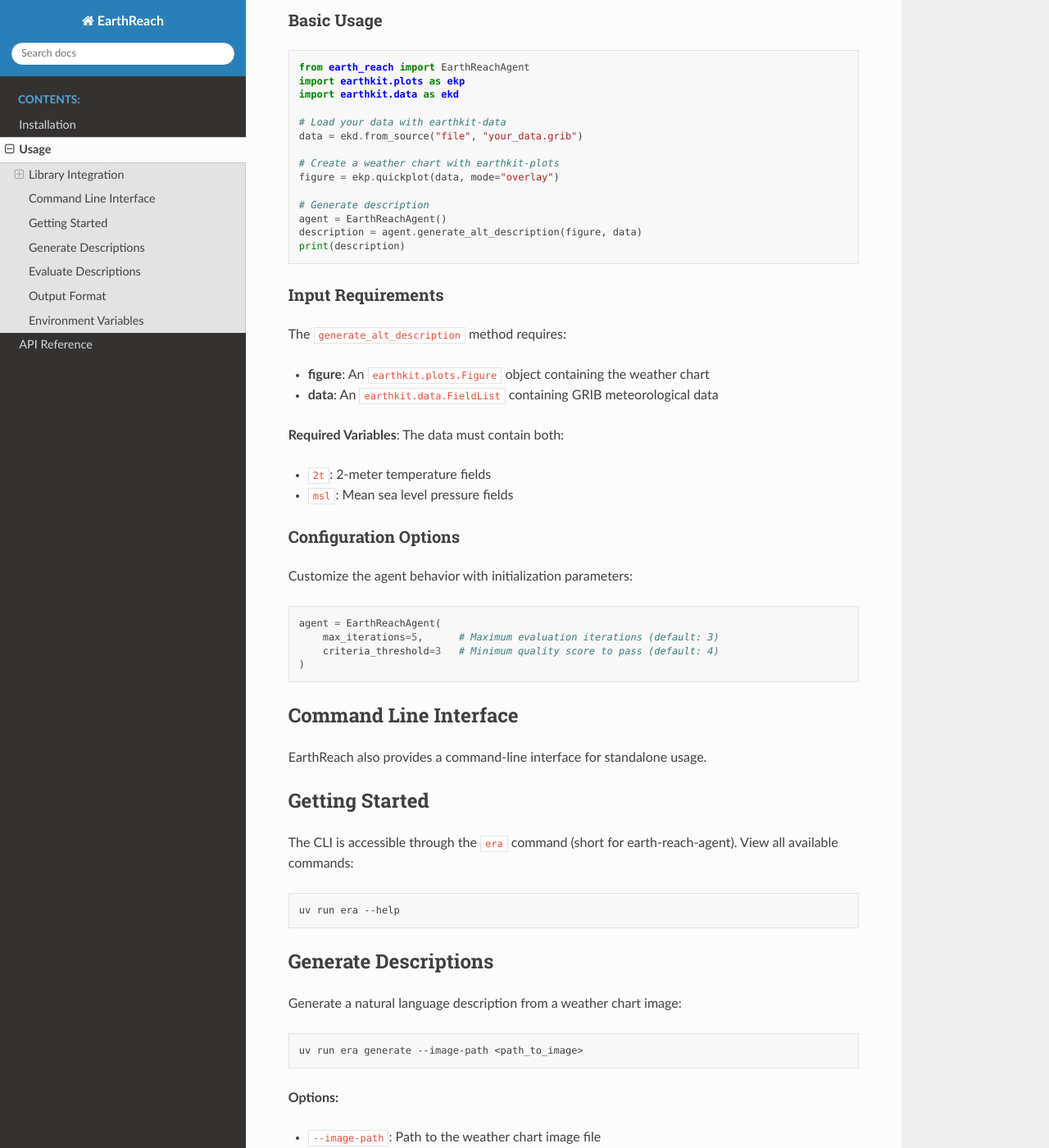
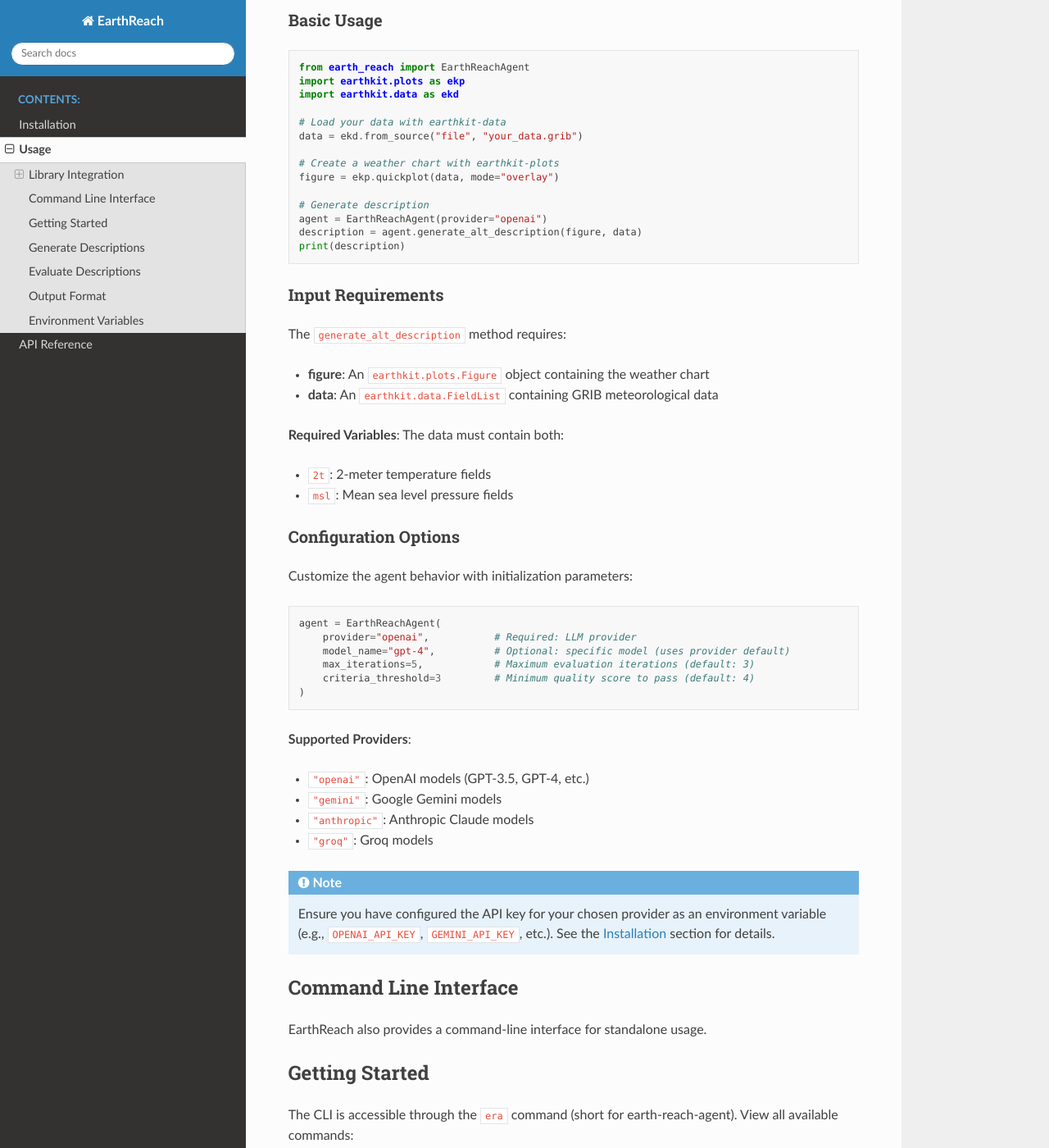
Before and after one commit to ECMWFCode4Earth/EarthReach, a Sphinx documentation site: the page built from docs/source/usage.rst, in a window 1280 px wide and 1400 px high, scrolled down 278 px. Shown: the whole window at 82% size. Built offline with Sphinx 7.4.7 and the Read the Docs theme 3.1.0, drawn with Linux system fonts in a browser that asks for light colours.

Commit message:
doc: updating with provider information

```diff
--- a/docs/source/usage.rst
+++ b/docs/source/usage.rst
@@ -22,7 +22,7 @@ Basic Usage
    figure = ekp.quickplot(data, mode="overlay")
 
    # Generate description
-   agent = EarthReachAgent()
+   agent = EarthReachAgent(provider="openai")
    description = agent.generate_alt_description(figure, data)
    print(description)
 
@@ -47,9 +47,21 @@ Customize the agent behavior with initialization parameters:
 .. code-block:: python
 
    agent = EarthReachAgent(
-       max_iterations=5,      # Maximum evaluation iterations (default: 3)
-       criteria_threshold=3   # Minimum quality score to pass (default: 4)
+       provider="openai",           # Required: LLM provider
+       model_name="gpt-4",          # Optional: specific model (uses provider default)
+       max_iterations=5,            # Maximum evaluation iterations (default: 3)
+       criteria_threshold=3         # Minimum quality score to pass (default: 4)
    )
+
+**Supported Providers**:
+
+- ``"openai"``: OpenAI models (GPT-3.5, GPT-4, etc.)
+- ``"gemini"``: Google Gemini models
+- ``"anthropic"``: Anthropic Claude models
+- ``"groq"``: Groq models
+
+.. note::
+   Ensure you have configured the API key for your chosen provider as an environment variable (e.g., ``OPENAI_API_KEY``, ``GEMINI_API_KEY``, etc.). See the :doc:`installation` section for details.
 
 Command Line Interface
 ----------------------
```
